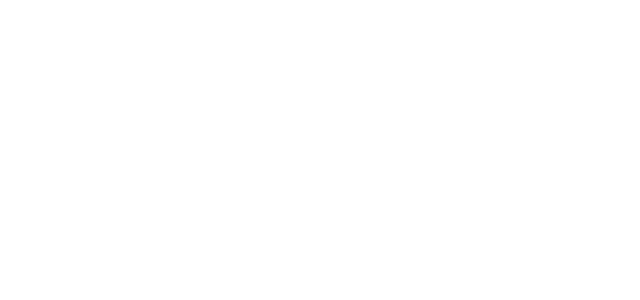
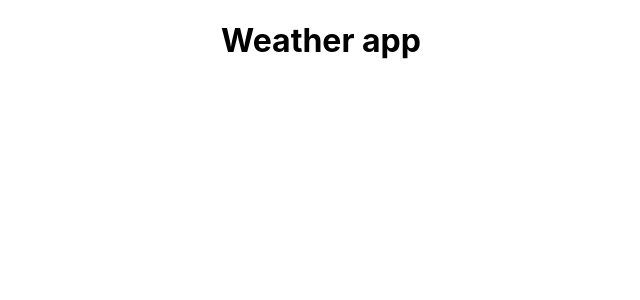
Before and after one commit to SchoolOfCode/w12d5_typescript-react-hackathon-nafiso-gabor, a React (Create React App) app: page / in a window 1280 px wide. Shown: the top 300 px of the page, without its empty margins (319-959 px from the left). Built offline with nearby package versions, Linux system fonts and the light colour scheme.

Commit message:
initial commit

```diff
--- a/src/Components/App/App.tsx
+++ b/src/Components/App/App.tsx
@@ -1,9 +1,10 @@
 import React from "react";
-import logo from "./logo.svg";
 import "./App.css";
 
 function App() {
-  return <div className="App"></div>;
+  return <div className="App">
+    <h1>Weather app</h1>
+  </div>;
 }
 
 export default App;
```
Also changed, not shown: src/App.tsx (added, +12 -0 lines), src/Components/API/API.tsx (+7 -0 lines), src/Components/Search/Search.tsx (+7 -0 lines), src/Components/Weather/Weather.tsx (+7 -0 lines).
